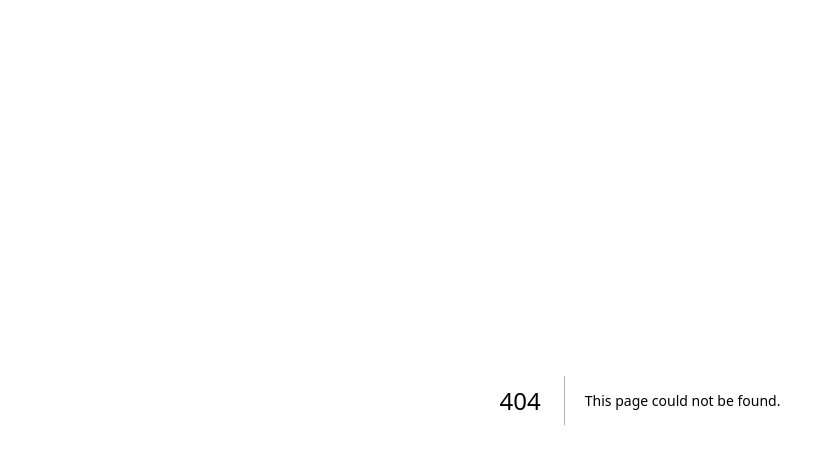
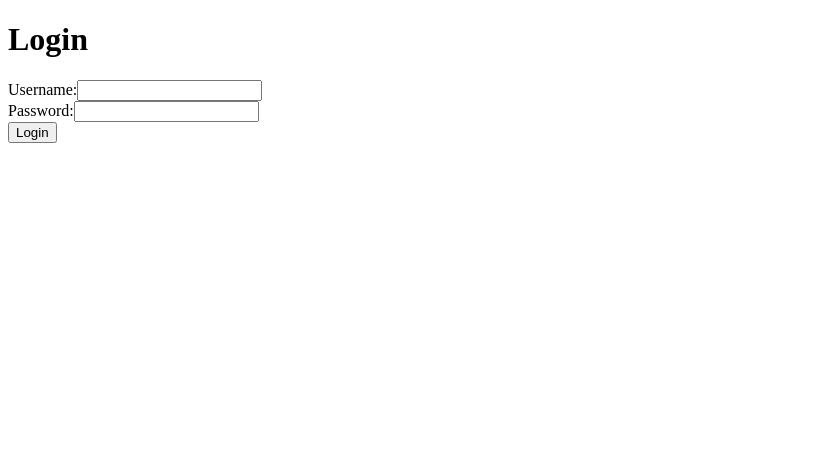
Before and after one commit to garrettomi/voicemon-frontend, a Next.js app: page /login in a window 1280 px wide. Before the commit this address had no page. Shown: the top 464 px of the page, without its empty margins (0-835 px from the left). Built offline with nearby package versions, Linux system fonts and the light colour scheme.

Commit message:
Feat: Implement Login page

```diff
--- a/package.json
+++ b/package.json
@@ -13,6 +13,7 @@
     "eslint": "8.41.0",
     "eslint-config-next": "13.4.3",
     "next": "13.4.3",
+    "next-auth": "^4.22.1",
     "react": "18.2.0",
     "react-dom": "18.2.0"
   }
--- a/src/pages/index.js
+++ b/src/pages/index.js
@@ -1,15 +1,12 @@
 import { useState } from "react";
-import { useRouter } from "next/router";
 import axios from "axios";
 import Header from "../components/Header";
 import Form from "../components/Form";
 import PokemonList from "../components/PokemonList";
-import Login from "../components/Login";
 
 export default function Home() {
   const [pokemonData, setPokemonData] = useState([]);
   const [errorMessage, setErrorMessage] = useState("");
-  const [authenticated, setAuthenticated] = useState(false);
 
   const handleSubmit = async (pokemonName) => {
     try {
@@ -34,13 +31,13 @@ export default function Home() {
         setErrorMessage("An error occurred");
       }
       console.error("Error:", error);
+      ß;
     }
   };
 
   return (
     <div>
       <Header />
-      <Login />
       <Form handleSubmit={handleSubmit} />
       {errorMessage && <p>{errorMessage}</p>}
       <PokemonList pokemonData={pokemonData} />
--- a/src/components/Login.js
+++ b/src/pages/login.js
@@ -1,44 +1,53 @@
 import { useState } from "react";
-import { axios } from "axios";
+import { useRouter } from "next/router";
+import axios from "axios";
 
 export default function Login() {
   const [username, setUsername] = useState("");
   const [password, setPassword] = useState("");
-  const [errorMessage, setErrorMessage] = useState("");
+  const router = useRouter();
 
-  const handleSubmit = async (event) => {
-    event.preventDefault();
+  const handleSubmit = async (e) => {
+    e.preventDefault();
     try {
-      const response = await axios.post("http://localhost:9000/users/login", {
+      const response = await axios.post("http://localhost:9000/login", {
         username,
         password,
       });
+
+      if (response.status === 200) {
+        router.push("http://localhost:3000");
+      } else {
+        alert("Login failed.");
+      }
     } catch (error) {
-      setErrorMessage(error.response.data.error);
+      console.error(error);
+      alert("Login failed.");
     }
   };
+
   return (
     <div>
+      <h1>Login</h1>
       <form onSubmit={handleSubmit}>
-        <label>
-          Username:
+        <div>
+          <label>Username:</label>
           <input
             type="text"
             value={username}
             onChange={(e) => setUsername(e.target.value)}
           />
-        </label>
-        <label>
-          Password:
+        </div>
+        <div>
+          <label>Password:</label>
           <input
             type="password"
             value={password}
             onChange={(e) => setPassword(e.target.value)}
           />
-        </label>
-        <button type="submit">Log in</button>
+        </div>
+        <button type="submit">Login</button>
       </form>
-      {errorMessage && <p>{errorMessage}</p>}
     </div>
   );
 }
```
Also changed, not shown: 2 other files (tests, documents, lock files or other folders).
